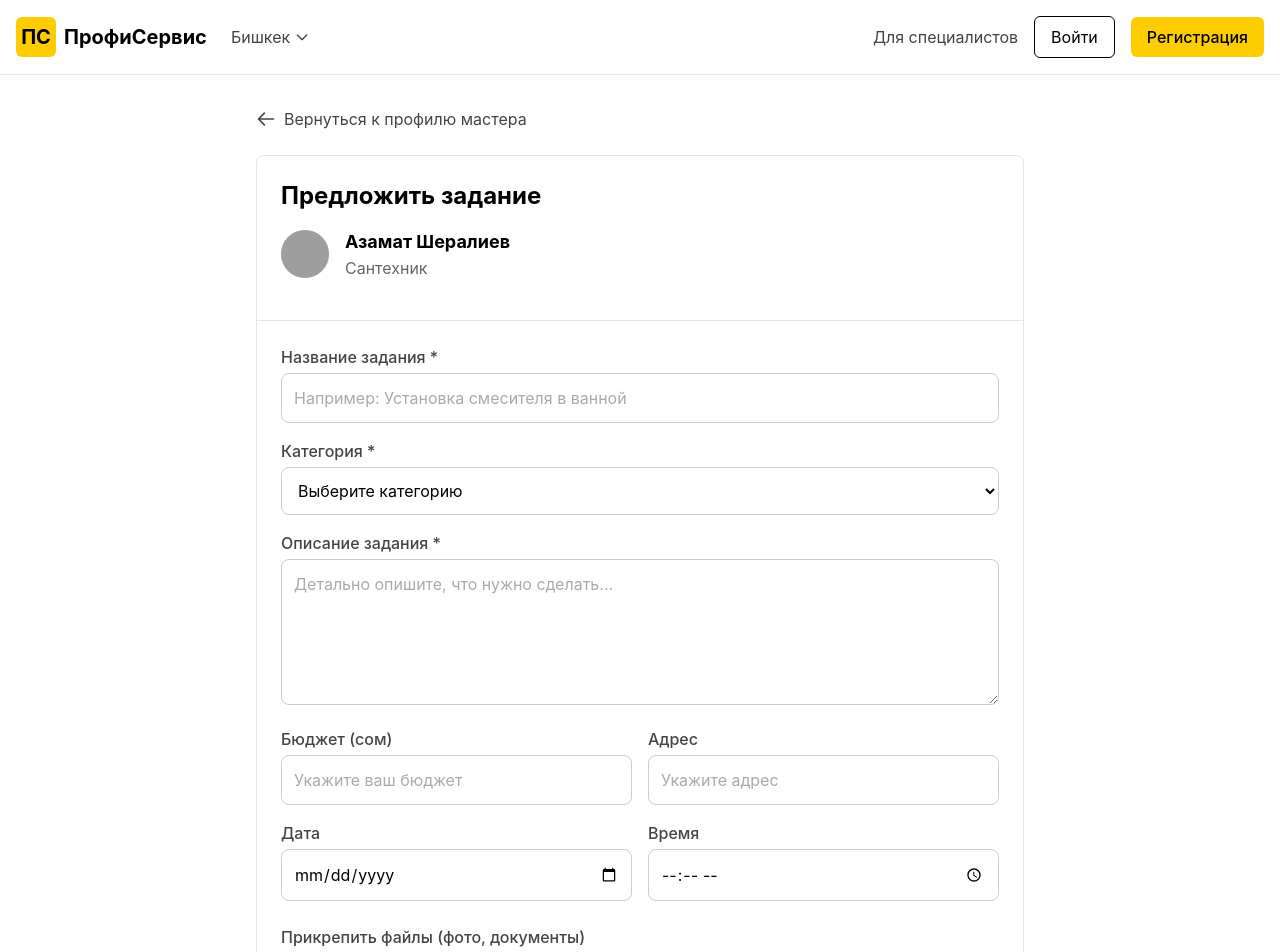
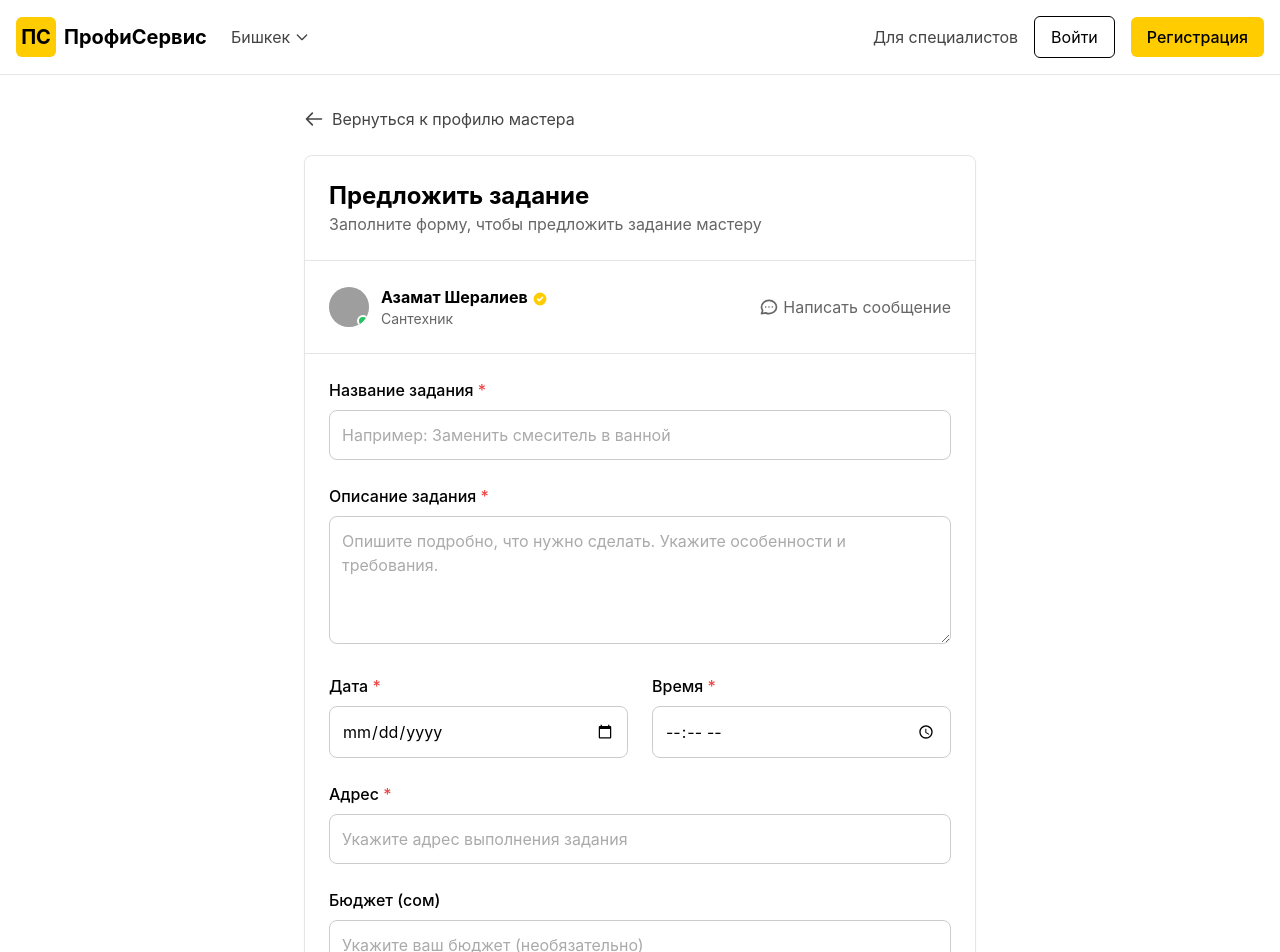
Before and after one commit to Vlad-a-1132/Kurulush.pro, a Next.js app: page /propose-task/1 in a window 1280 px wide. Shown: the top 952 px of the page. Built offline with nearby package versions, Linux system fonts and the light colour scheme; grey boxes are pictures that could not be loaded.

Commit message:
Исправлена ошибка компиляции в chat/page.tsx и propose-task/[id]/page.tsx

```diff
--- a/src/app/propose-task/[id]/page.tsx
+++ b/src/app/propose-task/[id]/page.tsx
@@ -1,7 +1,7 @@
 'use client';
 
-import { useState, useEffect, Suspense } from 'react';
-import { useRouter, useParams } from 'next/navigation';
+import React, { useState, useEffect, Suspense } from 'react';
+import { useParams } from 'next/navigation';
 import Link from 'next/link';
 import Image from 'next/image';
 import { categories } from '@/data/categories';
@@ -15,11 +15,13 @@ export const dynamic = 'force-dynamic';
 function TaskFormLoading() {
   return (
     <div className="container mx-auto px-4 py-8">
-      <div className="max-w-3xl mx-auto flex justify-center items-center h-64">
+      <div className="max-w-2xl mx-auto">
+        <div className="h-96 flex justify-center items-center">
           <svg className="animate-spin h-8 w-8 text-gray-400" xmlns="http://www.w3.org/2000/svg" fill="none" viewBox="0 0 24 24">
             <circle className="opacity-25" cx="12" cy="12" r="10" stroke="currentColor" strokeWidth="4"></circle>
             <path className="opacity-75" fill="currentColor" d="M4 12a8 8 0 018-8V0C5.373 0 0 5.373 0 12h4zm2 5.291A7.962 7.962 0 014 12H0c0 3.042 1.135 5.824 3 7.938l3-2.647z"></path>
           </svg>
+        </div>
       </div>
     </div>
   );
@@ -28,38 +30,27 @@ function TaskFormLoading() {
 // Компонент для получения параметров URL
 function TaskParamsWrapper({ children }: { children: (masterId: string) => React.ReactNode }) {
   const params = useParams();
-  const masterId = params.id as string;
+  const masterId = params?.id as string || '1';
 
   return <>{children(masterId)}</>;
 }
 
-// Компонент, содержащий логику формы
+// Основной компонент формы задания
 function TaskFormContent({ masterId }: { masterId: string }) {
-  const router = useRouter();
-
   const [master, setMaster] = useState<Master | null>(null);
-  const [isLoading, setIsLoading] = useState(true);
-  const [formData, setFormData] = useState({
-    title: '',
-    category: '',
-    description: '',
-    budget: '',
-    address: '',
-    date: '',
-    time: '',
-    attachments: [] as File[]
-  });
-
+  const [title, setTitle] = useState('');
+  const [description, setDescription] = useState('');
+  const [date, setDate] = useState('');
+  const [time, setTime] = useState('');
+  const [address, setAddress] = useState('');
+  const [budget, setBudget] = useState('');
   const [isSubmitting, setIsSubmitting] = useState(false);
-  const [successMessage, setSuccessMessage] = useState('');
-  const [errorMessage, setErrorMessage] = useState('');
+  const [isSubmitted, setIsSubmitted] = useState(false);
 
   // Загрузка данных о мастере
   useEffect(() => {
     const loadMasterData = () => {
-      setIsLoading(true);
-
-      // Mock master data - in a real application, this would come from an API
+      // Мок данные о мастерах
       const mastersData: Record<string, Master> = {
         '1': {
           id: 1,
@@ -105,79 +96,76 @@ function TaskFormContent({ masterId }: { masterId: string }) {
         }
       };
 
-      // Имитация задержки загрузки данных
-      setTimeout(() => {
       setMaster(mastersData[masterId] || null);
-        setIsLoading(false);
-      }, 300);
     };
 
     loadMasterData();
   }, [masterId]);
-
-  const handleInputChange = (e: React.ChangeEvent<HTMLInputElement | HTMLTextAreaElement | HTMLSelectElement>) => {
-    const { name, value } = e.target;
-    setFormData(prev => ({ ...prev, [name]: value }));
-  };
-
-  const handleFileChange = (e: React.ChangeEvent<HTMLInputElement>) => {
-    if (e.target.files) {
-      const fileList = Array.from(e.target.files);
-      setFormData(prev => ({ ...prev, attachments: [...prev.attachments, ...fileList] }));
-    }
-  };
-
-  const removeAttachment = (index: number) => {
-    setFormData(prev => ({
-      ...prev,
-      attachments: prev.attachments.filter((_, i) => i !== index)
-    }));
-  };
-
-  const handleSubmit = async (e: React.FormEvent) => {
-    e.preventDefault();
-    setIsSubmitting(true);
-    setErrorMessage('');
-    setSuccessMessage('');
-
-    try {
-      // Simulate API call with a timeout
-      await new Promise(resolve => setTimeout(resolve, 1000));
-
-      // In a real app, you would send the form data to your API
-      console.log('Task proposal submitted:', { masterId, ...formData });
-
-      setSuccessMessage('Ваше задание успешно отправлено мастеру!');
-      setTimeout(() => {
-        router.push(`/masters/${masterId}`);
-      }, 2000);
-    } catch (error) {
-      setErrorMessage('Произошла ошибка при отправке задания. Пожалуйста, попробуйте снова.');
-    } finally {
-      setIsSubmitting(false);
-    }
-  };
 
   // Function to get initials from name
   const getInitials = (name: string) => {
     return name.split(' ').map(n => n[0]).join('');
   };
 
-  // Рендеринг загрузки
-  if (isLoading) {
+  const handleSubmit = (e: React.FormEvent) => {
+    e.preventDefault();
+
+    if (!title || !description || !date || !time || !address) {
+      alert('Пожалуйста, заполните все обязательные поля');
+      return;
+    }
+
+    setIsSubmitting(true);
+
+    // Simulate form submission
+    setTimeout(() => {
+      setIsSubmitting(false);
+      setIsSubmitted(true);
+
+      // Clear form
+      setTitle('');
+      setDescription('');
+      setDate('');
+      setTime('');
+      setAddress('');
+      setBudget('');
+    }, 1500);
+  };
+
+  if (!master) {
     return <TaskFormLoading />;
   }
 
-  // Мастер не найден
-  if (!master) {
+  if (isSubmitted) {
     return (
       <div className="container mx-auto px-4 py-8">
-        <div className="text-center">
-          <h1 className="text-2xl font-bold mb-4">Мастер не найден</h1>
-          <p className="text-gray-600 mb-6">Извините, запрашиваемый мастер не найден.</p>
-          <Link href="/masters" className="btn-yellow px-4 py-2 rounded-md">
-            Вернуться к списку мастеров
+        <div className="max-w-2xl mx-auto">
+          <div className="mb-6">
+            <Link href={`/masters/${masterId}`} className="text-gray-700 hover:text-black flex items-center">
+              <svg xmlns="http://www.w3.org/2000/svg" className="h-5 w-5 mr-2" fill="none" viewBox="0 0 24 24" stroke="currentColor">
+                <path strokeLinecap="round" strokeLinejoin="round" strokeWidth={2} d="M10 19l-7-7m0 0l7-7m-7 7h18" />
+              </svg>
+              Вернуться к профилю мастера
             </Link>
+          </div>
+
+          <div className="bg-white rounded-lg shadow-sm border border-gray-200 p-8 text-center">
+            <svg xmlns="http://www.w3.org/2000/svg" className="h-16 w-16 text-green-500 mx-auto mb-4" fill="none" viewBox="0 0 24 24" stroke="currentColor">
+              <path strokeLinecap="round" strokeLinejoin="round" strokeWidth={2} d="M9 12l2 2 4-4m6 2a9 9 0 11-18 0 9 9 0 0118 0z" />
+            </svg>
+            <h2 className="text-2xl font-bold mb-2">Задание успешно отправлено</h2>
+            <p className="text-gray-600 mb-6">
+              Мастер скоро получит ваше предложение и свяжется с вами. Вы можете отслеживать статус задания в личном кабинете.
+            </p>
+            <div className="flex justify-center gap-4">
+              <Link href={`/masters/${masterId}`} className="bg-gray-100 text-gray-800 px-4 py-2 rounded-md font-medium hover:bg-gray-200">
+                Вернуться к профилю мастера
+              </Link>
+              <Link href="/profile" className="bg-yandex-yellow text-black px-4 py-2 rounded-md font-medium btn-yellow hover:bg-yandex-yellow-hover">
+                В личный кабинет
+              </Link>
+            </div>
+          </div>
         </div>
       </div>
     );
@@ -185,7 +173,7 @@ function TaskFormContent({ masterId }: { masterId: string }) {
 
   return (
     <div className="container mx-auto px-4 py-8">
-      <div className="max-w-3xl mx-auto">
+      <div className="max-w-2xl mx-auto">
         <div className="mb-6">
           <Link href={`/masters/${masterId}`} className="text-gray-700 hover:text-black flex items-center">
             <svg xmlns="http://www.w3.org/2000/svg" className="h-5 w-5 mr-2" fill="none" viewBox="0 0 24 24" stroke="currentColor">
@@ -197,207 +185,151 @@ function TaskFormContent({ masterId }: { masterId: string }) {
 
         <div className="bg-white rounded-lg shadow-sm border border-gray-200 overflow-hidden">
           <div className="p-6 border-b border-gray-200">
-            <h1 className="text-2xl font-bold mb-4">Предложить задание</h1>
+            <h1 className="text-2xl font-bold">Предложить задание</h1>
+            <p className="text-gray-600">Заполните форму, чтобы предложить задание мастеру</p>
+          </div>
 
-            <div className="flex items-center mb-4">
-              <div className="w-12 h-12 rounded-full bg-gray-200 mr-4 overflow-hidden">
+          <div className="p-6 border-b border-gray-200 flex items-center">
+            <div className="w-10 h-10 rounded-full bg-gray-200 mr-3 overflow-hidden relative">
               <SafeImage
                 src={master.avatar}
                 alt={master.name}
-                  width={48}
-                  height={48}
+                width={40}
+                height={40}
                 className="w-full h-full object-cover"
                 fallbackText={getInitials(master.name)}
               />
+              <span className={`absolute bottom-0 right-0 w-3 h-3 rounded-full border-2 border-white ${
+                master.status === 'online' ? 'bg-green-500' : 'bg-gray-400'
+              }`}></span>
             </div>
             <div>
-                <h2 className="font-bold text-lg">{master.name}</h2>
-                <p className="text-gray-600">{master.title}</p>
+              <h2 className="font-bold">
+                {master.name}
+                {master.isVerified && (
+                  <svg className="w-4 h-4 text-yandex-yellow inline-block ml-1" fill="currentColor" viewBox="0 0 20 20">
+                    <path fillRule="evenodd" d="M10 18a8 8 0 100-16 8 8 0 000 16zm3.707-9.293a1 1 0 00-1.414-1.414L9 10.586 7.707 9.293a1 1 0 00-1.414 1.414l2 2a1 1 0 001.414 0l4-4z" clipRule="evenodd"></path>
+                  </svg>
+                )}
+              </h2>
+              <p className="text-sm text-gray-600">{master.title}</p>
             </div>
-            </div>
+            <Link
+              href={`/chat?master=${masterId}`}
+              className="ml-auto text-gray-600 hover:text-black flex items-center"
+            >
+              <svg xmlns="http://www.w3.org/2000/svg" className="h-5 w-5 mr-1" fill="none" viewBox="0 0 24 24" stroke="currentColor">
+                <path strokeLinecap="round" strokeLinejoin="round" strokeWidth={2} d="M8 12h.01M12 12h.01M16 12h.01M21 12c0 4.418-4.03 8-9 8a9.863 9.863 0 01-4.255-.949L3 20l1.395-3.72C3.512 15.042 3 13.574 3 12c0-4.418 4.03-8 9-8s9 3.582 9 8z" />
+              </svg>
+              Написать сообщение
+            </Link>
           </div>
 
           <form onSubmit={handleSubmit} className="p-6">
-            {successMessage && (
-              <div className="mb-6 p-4 bg-green-50 border border-green-200 text-green-700 rounded-md">
-                {successMessage}
-              </div>
-            )}
-
-            {errorMessage && (
-              <div className="mb-6 p-4 bg-red-50 border border-red-200 text-red-700 rounded-md">
-                {errorMessage}
-              </div>
-            )}
-
-            <div className="mb-4">
-              <label htmlFor="title" className="block font-medium mb-1 text-gray-700">
-                Название задания *
+            <div className="mb-6">
+              <label htmlFor="title" className="block mb-2 font-medium">
+                Название задания <span className="text-red-500">*</span>
               </label>
               <input
                 type="text"
                 id="title"
-                name="title"
+                value={title}
+                onChange={(e) => setTitle(e.target.value)}
+                className="w-full p-3 border border-gray-300 rounded-lg focus:outline-none focus:border-black"
+                placeholder="Например: Заменить смеситель в ванной"
                 required
-                value={formData.title}
-                onChange={handleInputChange}
-                placeholder="Например: Установка смесителя в ванной"
-                className="w-full p-3 border border-gray-300 rounded-lg focus:outline-none focus:border-black"
               />
             </div>
 
-            <div className="mb-4">
-              <label htmlFor="category" className="block font-medium mb-1 text-gray-700">
-                Категория *
-              </label>
-              <select
-                id="category"
-                name="category"
-                required
-                value={formData.category}
-                onChange={handleInputChange}
-                className="w-full p-3 border border-gray-300 rounded-lg focus:outline-none focus:border-black bg-white"
-              >
-                <option value="">Выберите категорию</option>
-                {categories.map(category => (
-                  <option key={category.id} value={category.id}>
-                    {category.name}
-                  </option>
-                ))}
-              </select>
-            </div>
-
-            <div className="mb-4">
-              <label htmlFor="description" className="block font-medium mb-1 text-gray-700">
-                Описание задания *
+            <div className="mb-6">
+              <label htmlFor="description" className="block mb-2 font-medium">
+                Описание задания <span className="text-red-500">*</span>
               </label>
               <textarea
                 id="description"
-                name="description"
+                value={description}
+                onChange={(e) => setDescription(e.target.value)}
+                className="w-full p-3 border border-gray-300 rounded-lg focus:outline-none focus:border-black h-32"
+                placeholder="Опишите подробно, что нужно сделать. Укажите особенности и требования."
                 required
-                value={formData.description}
-                onChange={handleInputChange}
-                placeholder="Детально опишите, что нужно сделать..."
-                rows={5}
-                className="w-full p-3 border border-gray-300 rounded-lg focus:outline-none focus:border-black"
               ></textarea>
             </div>
 
-            <div className="grid grid-cols-1 md:grid-cols-2 gap-4 mb-4">
+            <div className="grid grid-cols-1 md:grid-cols-2 gap-6 mb-6">
               <div>
-                <label htmlFor="budget" className="block font-medium mb-1 text-gray-700">
-                  Бюджет (сом)
-                </label>
-                <input
-                  type="text"
-                  id="budget"
-                  name="budget"
-                  value={formData.budget}
-                  onChange={handleInputChange}
-                  placeholder="Укажите ваш бюджет"
-                  className="w-full p-3 border border-gray-300 rounded-lg focus:outline-none focus:border-black"
-                />
-              </div>
-
-              <div>
-                <label htmlFor="address" className="block font-medium mb-1 text-gray-700">
-                  Адрес
-                </label>
-                <input
-                  type="text"
-                  id="address"
-                  name="address"
-                  value={formData.address}
-                  onChange={handleInputChange}
-                  placeholder="Укажите адрес"
-                  className="w-full p-3 border border-gray-300 rounded-lg focus:outline-none focus:border-black"
-                />
-              </div>
-            </div>
-
-            <div className="grid grid-cols-1 md:grid-cols-2 gap-4 mb-6">
-              <div>
-                <label htmlFor="date" className="block font-medium mb-1 text-gray-700">
-                  Дата
+                <label htmlFor="date" className="block mb-2 font-medium">
+                  Дата <span className="text-red-500">*</span>
                 </label>
                 <input
                   type="date"
                   id="date"
-                  name="date"
-                  value={formData.date}
-                  onChange={handleInputChange}
+                  value={date}
+                  onChange={(e) => setDate(e.target.value)}
                   className="w-full p-3 border border-gray-300 rounded-lg focus:outline-none focus:border-black"
+                  required
                 />
               </div>
-
               <div>
-                <label htmlFor="time" className="block font-medium mb-1 text-gray-700">
-                  Время
+                <label htmlFor="time" className="block mb-2 font-medium">
+                  Время <span className="text-red-500">*</span>
                 </label>
                 <input
                   type="time"
                   id="time"
-                  name="time"
-                  value={formData.time}
-                  onChange={handleInputChange}
+                  value={time}
+                  onChange={(e) => setTime(e.target.value)}
                   className="w-full p-3 border border-gray-300 rounded-lg focus:outline-none focus:border-black"
+                  required
                 />
               </div>
             </div>
 
             <div className="mb-6">
-              <label className="block font-medium mb-1 text-gray-700">
-                Прикрепить файлы (фото, документы)
+              <label htmlFor="address" className="block mb-2 font-medium">
+                Адрес <span className="text-red-500">*</span>
               </label>
-              <div className="mt-1 flex items-center">
-                <label htmlFor="file-upload" className="cursor-pointer bg-white border border-gray-300 rounded-md py-2 px-4 hover:bg-gray-50 transition">
-                  <span>Выбрать файлы</span>
               <input
-                    id="file-upload"
-                    name="file-upload"
-                    type="file"
-                    multiple
-                    className="sr-only"
-                    onChange={handleFileChange}
+                type="text"
+                id="address"
+                value={address}
+                onChange={(e) => setAddress(e.target.value)}
+                className="w-full p-3 border border-gray-300 rounded-lg focus:outline-none focus:border-black"
+                placeholder="Укажите адрес выполнения задания"
+                required
               />
-                </label>
-                <p className="ml-3 text-gray-500 text-sm">До 5 файлов, максимум 10MB каждый</p>
             </div>
 
-              {formData.attachments.length > 0 && (
-                <div className="mt-3 space-y-2">
-                  {formData.attachments.map((file, index) => (
-                    <div key={index} className="flex items-center justify-between p-2 border border-gray-200 rounded-lg">
-                      <div className="flex items-center">
-                        <svg className="h-5 w-5 text-gray-400 mr-2" fill="none" viewBox="0 0 24 24" stroke="currentColor">
-                          <path strokeLinecap="round" strokeLinejoin="round" strokeWidth={2} d="M15.172 7l-6.586 6.586a2 2 0 102.828 2.828l6.414-6.586a4 4 0 00-5.656-5.656l-6.415 6.585a6 6 0 108.486 8.486L20.5 13" />
-                        </svg>
-                        <span className="text-sm truncate max-w-xs">{file.name}</span>
-                      </div>
-                      <button
-                        type="button"
-                        onClick={() => removeAttachment(index)}
-                        className="text-gray-500 hover:text-red-500"
-                      >
-                        <svg className="h-5 w-5" fill="none" viewBox="0 0 24 24" stroke="currentColor">
-                          <path strokeLinecap="round" strokeLinejoin="round" strokeWidth={2} d="M6 18L18 6M6 6l12 12" />
-                        </svg>
-                      </button>
-                    </div>
-                  ))}
-                </div>
-              )}
+            <div className="mb-6">
+              <label htmlFor="budget" className="block mb-2 font-medium">
+                Бюджет (сом)
+              </label>
+              <input
+                type="number"
+                id="budget"
+                value={budget}
+                onChange={(e) => setBudget(e.target.value)}
+                className="w-full p-3 border border-gray-300 rounded-lg focus:outline-none focus:border-black"
+                placeholder="Укажите ваш бюджет (необязательно)"
+              />
             </div>
 
-            <div className="flex justify-end">
+            <div className="text-right">
               <button
                 type="submit"
                 disabled={isSubmitting}
-                className={`px-6 py-3 bg-yandex-yellow text-black rounded-md font-medium btn-yellow ${
-                  isSubmitting ? 'opacity-70 cursor-not-allowed' : 'hover:bg-yandex-yellow-hover'
+                className={`bg-yandex-yellow text-black px-6 py-3 rounded-md font-medium btn-yellow hover:bg-yandex-yellow-hover ${
+                  isSubmitting ? 'opacity-70 cursor-not-allowed' : ''
                 }`}
               >
-                {isSubmitting ? 'Отправка...' : 'Отправить задание'}
+                {isSubmitting ? (
+                  <span className="flex items-center">
+                    <svg className="animate-spin -ml-1 mr-2 h-4 w-4 text-black" xmlns="http://www.w3.org/2000/svg" fill="none" viewBox="0 0 24 24">
+                      <circle className="opacity-25" cx="12" cy="12" r="10" stroke="currentColor" strokeWidth="4"></circle>
+                      <path className="opacity-75" fill="currentColor" d="M4 12a8 8 0 018-8V0C5.373 0 0 5.373 0 12h4zm2 5.291A7.962 7.962 0 014 12H0c0 3.042 1.135 5.824 3 7.938l3-2.647z"></path>
+                    </svg>
+                    Отправка...
+                  </span>
+                ) : 'Отправить задание'}
               </button>
             </div>
           </form>
@@ -408,7 +340,7 @@ function TaskFormContent({ masterId }: { masterId: string }) {
 }
 
 // Основной компонент страницы
-export default function ProposeTask() {
+export default function ProposeTaskPage() {
   return (
     <Suspense fallback={<TaskFormLoading />}>
       <TaskParamsWrapper>
```
Lines whose indentation alone changed are shown as unchanged.
